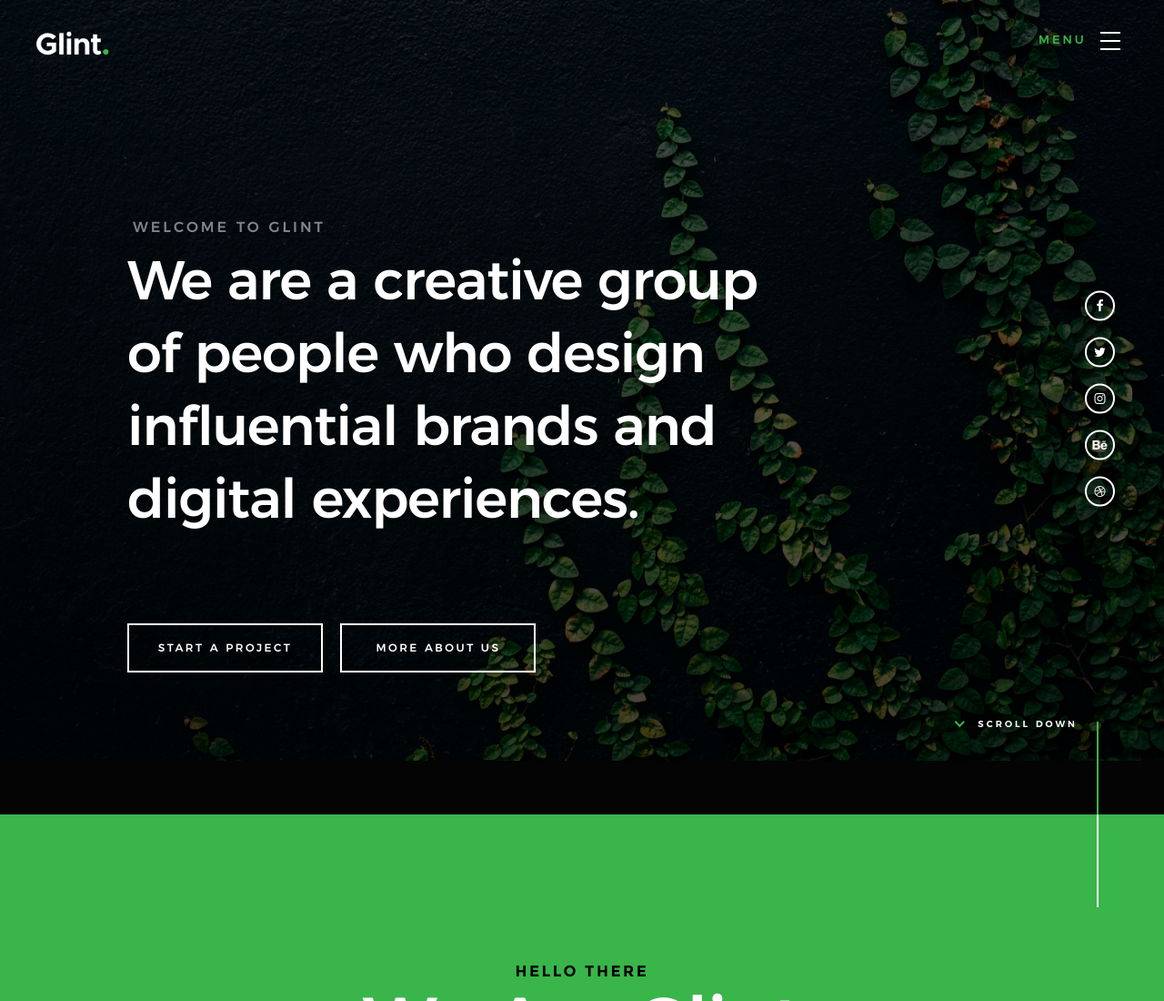
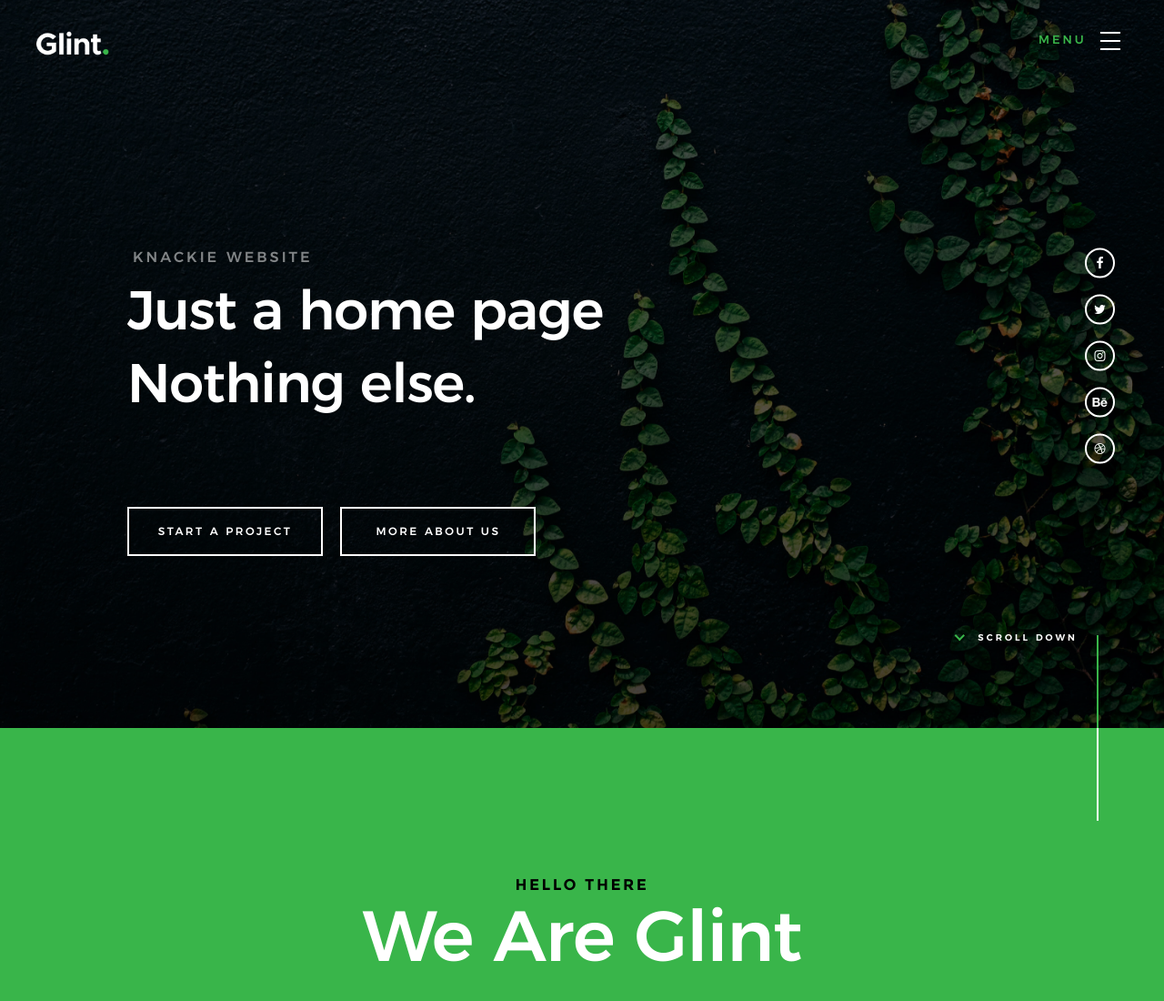
Before and after one commit to Knackie/Knackie.github.io, a plain HTML site: page index.html in a window 1280 px wide. Shown: the top 1100 px of the page at 91% size. Drawn offline with Linux system fonts and the light colour scheme; files whose address does not match are found by name.

Commit message:
change homepage

```diff
--- a/index.html
+++ b/index.html
@@ -107,13 +107,11 @@
 
             <div class="row home-content__main">
 
-                <h3>Welcome to Glint</h3>
+                <h3>Knackie WebSite</h3>
 
                 <h1>
-                    We are a creative group <br>
-                    of people who design <br>
-                    influential brands and <br>
-                    digital experiences.
+                    Just a home page<br>
+						  Nothing else.
                 </h1>
 
                 <div class="home-content__buttons">
@@ -152,7 +150,7 @@
                 <a href="#0"><i class="fa fa-behance" aria-hidden="true"></i><span>Behance</span></a>
             </li>
             <li>
-                <a href="https://github.com/Knackie"><i class="fa fa-dribbble" aria-hidden="true"></i><span>GitHub</span></a>
+                <a href="https://github.com/Knackie/telecom"><i class="fa fa-dribbble" aria-hidden="true"></i><span>Télécom courses</span></a>
             </li>
         </ul>
         <!-- end home-social -->
```
